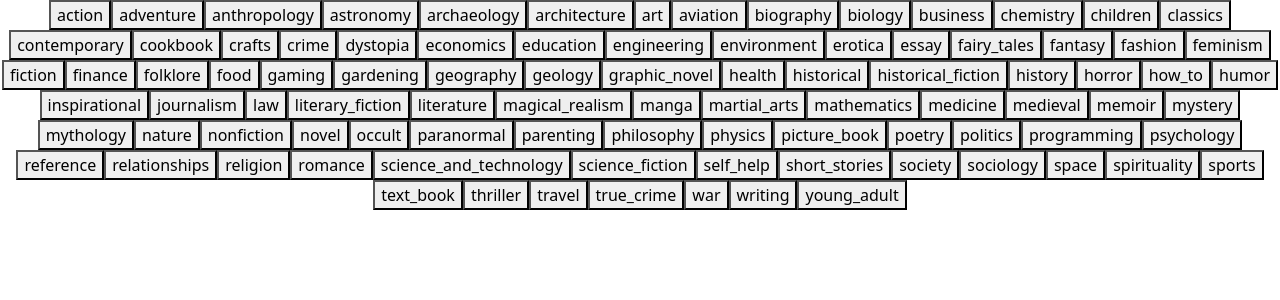
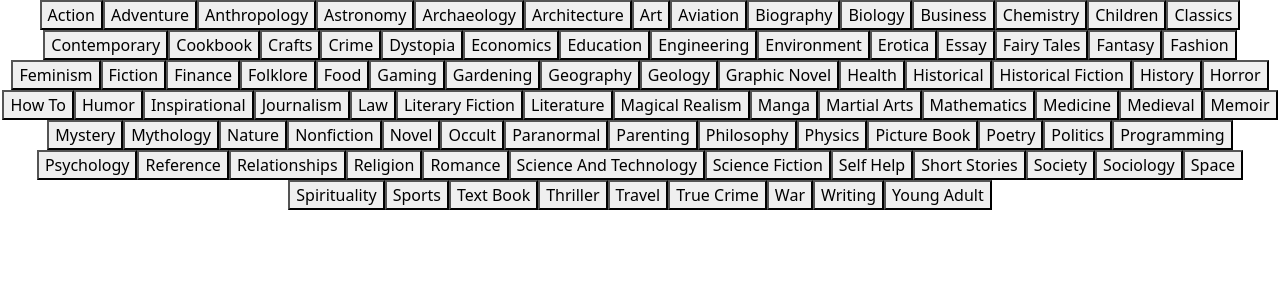
Before and after one commit to Tosin-T/Book-recommender, a React (Vite) app: page / in a window 1280 px wide. Shown: the top 300 px of the page. Built offline with nearby package versions, Linux system fonts and the light colour scheme.

Commit message:
added console log to show search result

```diff
--- a/src/components/Search/Search.jsx
+++ b/src/components/Search/Search.jsx
@@ -3,24 +3,31 @@ import axios from "axios";
 // import apicall from "./API";
 
 const searchBooks = (genre) => {
-    // console.log(`Searching for ${genre}`);
+    // console.log(`searching for ${genre}`);
 
     const apikey = "f24169ebe84142998e6f4ebd20e10f31"
     const apiurl = "https://api.bigbookapi.com/search-books?api-key=" + apikey + "&query=" + genre;
     axios.get(apiurl)
         .then(response => {
-            // console.log(response.data.books)
+           console.log(response.data.books[1][0].title + ' ' + response.data.books[1][0].image)
         })
 }
 
 
 function Search() {
     const genres = ['action', 'adventure', 'anthropology', 'astronomy', 'archaeology', 'architecture', 'art', 'aviation', 'biography', 'biology', 'business', 'chemistry', 'children', 'classics', 'contemporary', 'cookbook', 'crafts', 'crime', 'dystopia', 'economics', 'education', 'engineering', 'environment', 'erotica', 'essay', 'fairy_tales', 'fantasy', 'fashion', 'feminism', 'fiction', 'finance', 'folklore', 'food', 'gaming', 'gardening', 'geography', 'geology', 'graphic_novel', 'health', 'historical', 'historical_fiction', 'history', 'horror', 'how_to', 'humor', 'inspirational', 'journalism', 'law', 'literary_fiction', 'literature', 'magical_realism', 'manga', 'martial_arts', 'mathematics', 'medicine', 'medieval', 'memoir', 'mystery', 'mythology', 'nature', 'nonfiction', 'novel', 'occult', 'paranormal', 'parenting', 'philosophy', 'physics', 'picture_book', 'poetry', 'politics', 'programming', 'psychology', 'reference', 'relationships', 'religion', 'romance', 'science_and_technology', 'science_fiction', 'self_help', 'short_stories', 'society', 'sociology', 'space', 'spirituality', 'sports', 'text_book', 'thriller', 'travel', 'true_crime', 'war', 'writing', 'young_adult'];
+
+    //button name will be formatted with space and capital letters
+    const formatGenre = (str) => {
+        return str.replace(/_/g, ' ').replace(/\b(\w)/g, char => char.toUpperCase());
+    }
+
+    //for every genre in the array a button is created
     return (
         <div>
             {genres.map((genre) => (
                 <button key={genre} onClick={() => searchBooks(genre)} >
-                {genre}
+                {formatGenre(genre)}
                 </button>
             ))}
         </div>
```
